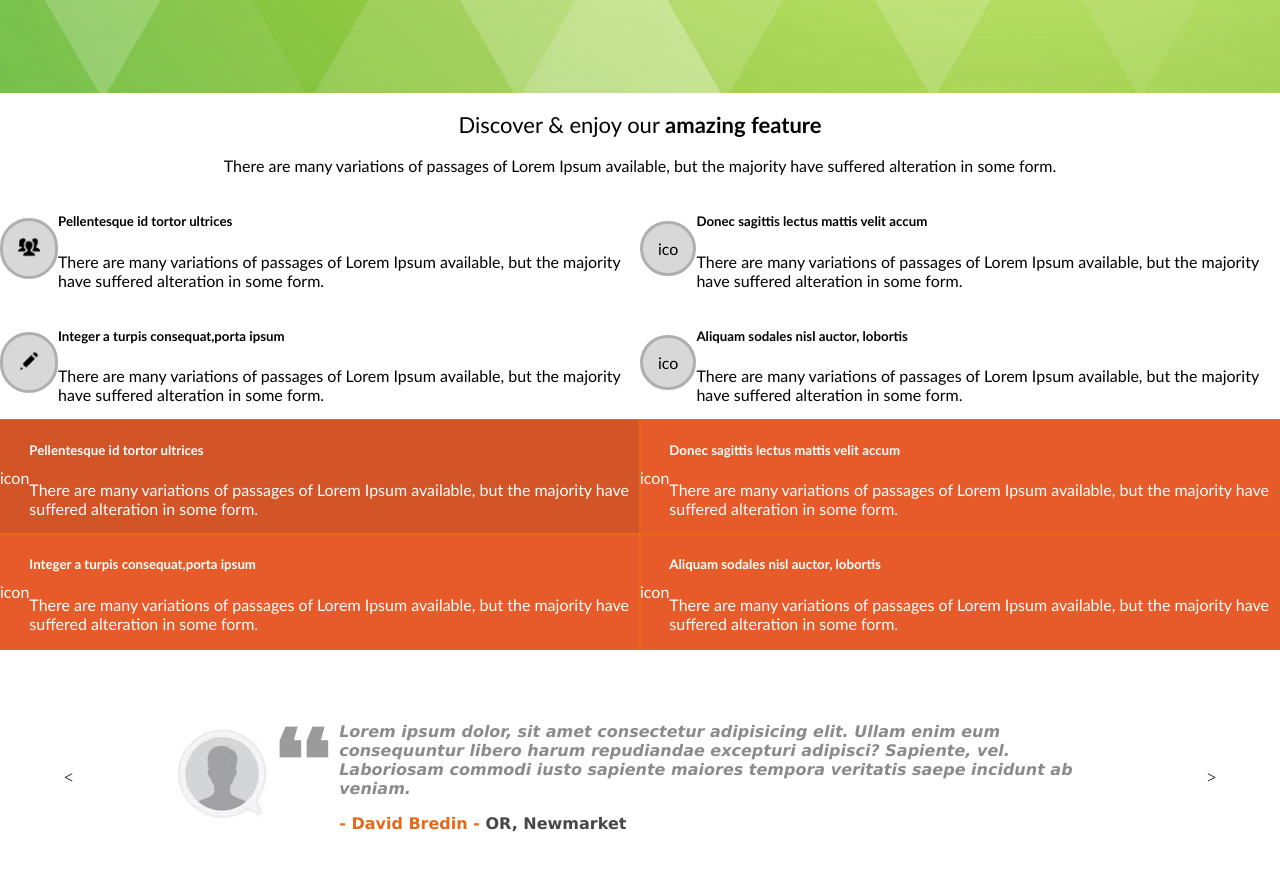
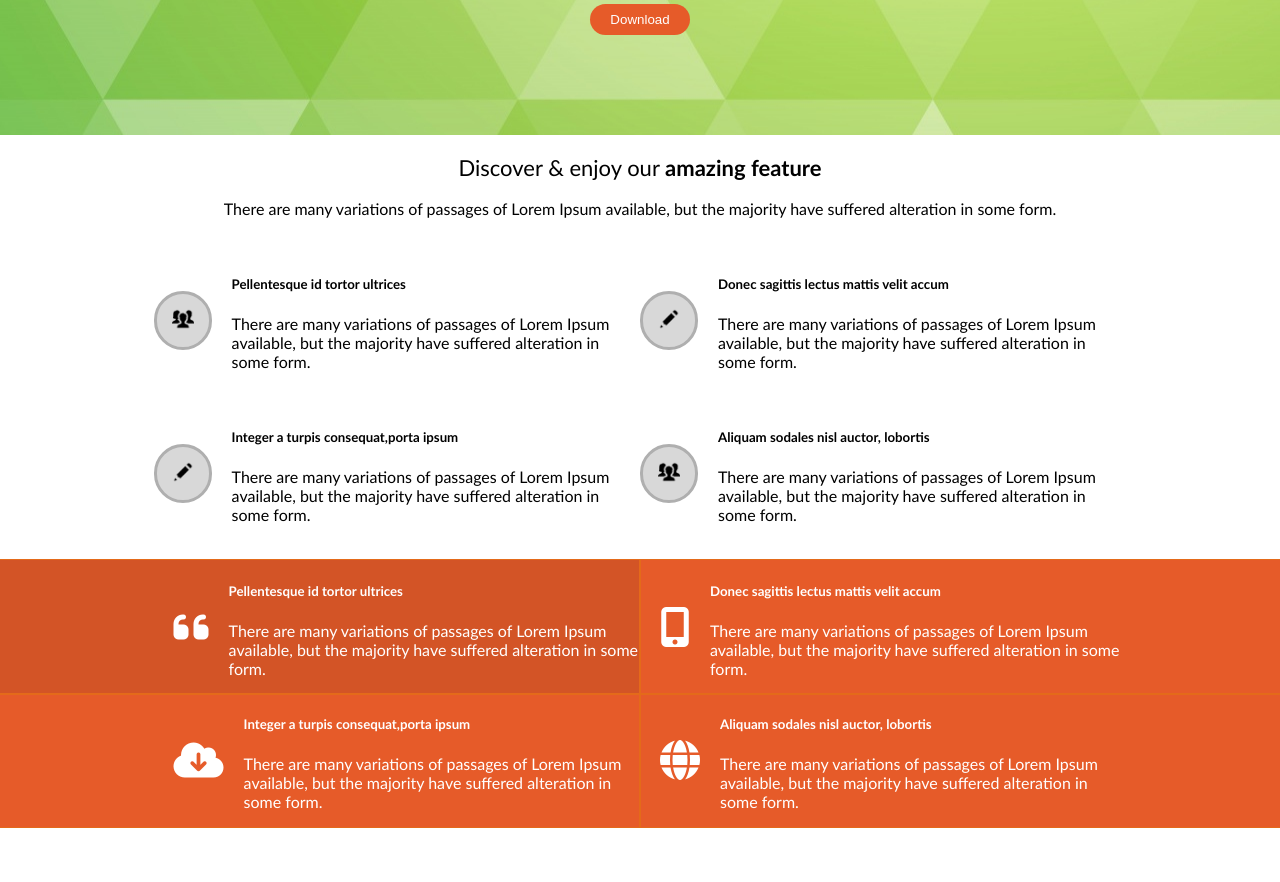
Before and after one commit to Gydytojas/primary, a plain HTML site: page index.html in a window 1280 px wide. Shown: the part 355-1237 px from the top of the page. Drawn offline with Linux system fonts and the light colour scheme.

Commit message:
icons added

```diff
--- a/index.html
+++ b/index.html
@@ -5,13 +5,14 @@
     <meta http-equiv="X-UA-Compatible" content="IE=edge">
     <meta name="viewport" content="width=device-width, initial-scale=1.0">
     <title>Primary page</title>
+    <script src="https://kit.fontawesome.com/4e7ba79229.js" crossorigin="anonymous"></script>
     <link rel="stylesheet" href="./style.css">
 </head>
 <body>
     <div class="topline"></div>
     <section>
         <div class="hd">
-            <h1><sup class="whline">_____</sup> This is your <sup class="whline">_____</sup></h1>
+            <h1><sup class="whline">____</sup> This is your <sup class="whline">____</sup></h1>
             <h1 class="whtext">Primary headline</h1>
         </div>
         <p>Lorem ipsum dolor, sit amet consectetur adipisicing elit. Nihil doloremque aliquam repudiandae doloribus labore quo, perspiciatis, porro tempora optio rerum quasi voluptatem? Saepe incidunt, tempore aspernatur vitae delectus laudantium ea.</p>
@@ -34,7 +35,7 @@
             </div>
             <div class="feat-el">
                 <div class="feat-ico">
-                    ico
+                    <img src="./img/pencil_icon.png" alt="pecil icon">
                 </div>
                 <div class="feat-text">
                     <h5>Donec sagittis lectus mattis velit accum</h5>
@@ -43,7 +44,7 @@
             </div>
             <div class="feat-el">
                 <div class="feat-ico">
-                    <img src="./img/pencil_icon.png" alt="people icon">
+                    <img src="./img/pencil_icon.png" alt="pecil icon">
                 </div>
                 <div class="feat-text">
                     <h5>Integer a turpis consequat,porta ipsum</h5>
@@ -52,7 +53,7 @@
             </div>
             <div class="feat-el">
                 <div class="feat-ico">
-                    ico
+                    <img src="./img/people_icon.png" alt="people icon">
                 </div>
                 <div class="feat-text">
                     <h5>Aliquam sodales nisl auctor, lobortis</h5>
@@ -64,7 +65,7 @@
     <div class="feat-elements-orange">
         <div class="feat-el-orange">
             <div class="feat-ico-orange">
-                icon
+                <i class="fa-solid fa-quote-left"></i>
             </div>
             <div class="feat-text-orange">
                 <h5>Pellentesque id tortor ultrices</h5>
@@ -73,7 +74,7 @@
         </div>
         <div class="feat-el-orange">
             <div class="feat-ico-orange">
-                icon
+                <i class="fa-solid fa-mobile-screen-button"></i>
             </div>
             <div class="feat-text-orange">
                 <h5>Donec sagittis lectus mattis velit accum</h5>
@@ -82,7 +83,7 @@
         </div>
         <div class="feat-el-orange">
             <div class="feat-ico-orange">
-                icon
+                <i class="fa-solid fa-cloud-arrow-down"></i>
             </div>
             <div class="feat-text-orange">
                 <h5>Integer a turpis consequat,porta ipsum</h5>
@@ -91,7 +92,7 @@
         </div>
         <div class="feat-el-orange">
             <div class="feat-ico-orange">
-                icon
+                <i class="fa-solid fa-globe"></i>
             </div>
             <div class="feat-text-orange">
                 <h5>Aliquam sodales nisl auctor, lobortis</h5>
--- a/style.css
+++ b/style.css
@@ -22,7 +22,7 @@ section {
 .hd h1 {
     text-transform: uppercase;
     font-family:Cambria, Cochin, Georgia, Times, 'Times New Roman', serif;
-    font-size: 30px;
+    font-size: 38px;
 }
 
 h1 .whline {
@@ -30,6 +30,7 @@ h1 .whline {
     /* text-decoration-line: line-through; */
     /* text-decoration-thickness: 5px;   */
     text-indent: 10px;
+    font-weight: 700;
 }
 
 button {
@@ -58,6 +59,7 @@ button {
     font-family: 'Gill Sans', 'Gill Sans MT', Calibri, 'Trebuchet MS', sans-serif;
     display: grid;
     grid-template-columns: 1fr 1fr;
+    padding: 10px 12% 10px 12%;
 }
 
 .feat-el {
@@ -70,12 +72,16 @@ button {
     background-color: rgb(216, 216, 216);
     border: 3px solid rgb(175, 175, 175);
     border-radius: 58px;
-    padding: 15px 15px;
+    padding: 14px 15px;
 }
 
 .feat-ico img {
     max-width: 22px;
     max-height: 22px;
+}
+
+.feat-text {
+    padding: 10px 20px 10px 20px;
 }
 
 .feat-elements-orange {
@@ -91,6 +97,15 @@ button {
 
 .feat-elements-orange > :first-child {
     background-color: rgb(211, 84, 38);
+    padding-left: 24%;
+}
+
+.feat-elements-orange > :nth-child(2n) {
+    padding-right: 24%;
+}
+
+.feat-elements-orange > :nth-child(3n) {
+    padding-left: 24%;
 }
 
 .feat-el-orange {
@@ -98,6 +113,11 @@ button {
     display: flex;
     align-items: center;
     justify-content: center;
+}
+
+.fa-solid {
+    font-size: 40px;
+    padding: 20px;
 }
 
 article {
```
